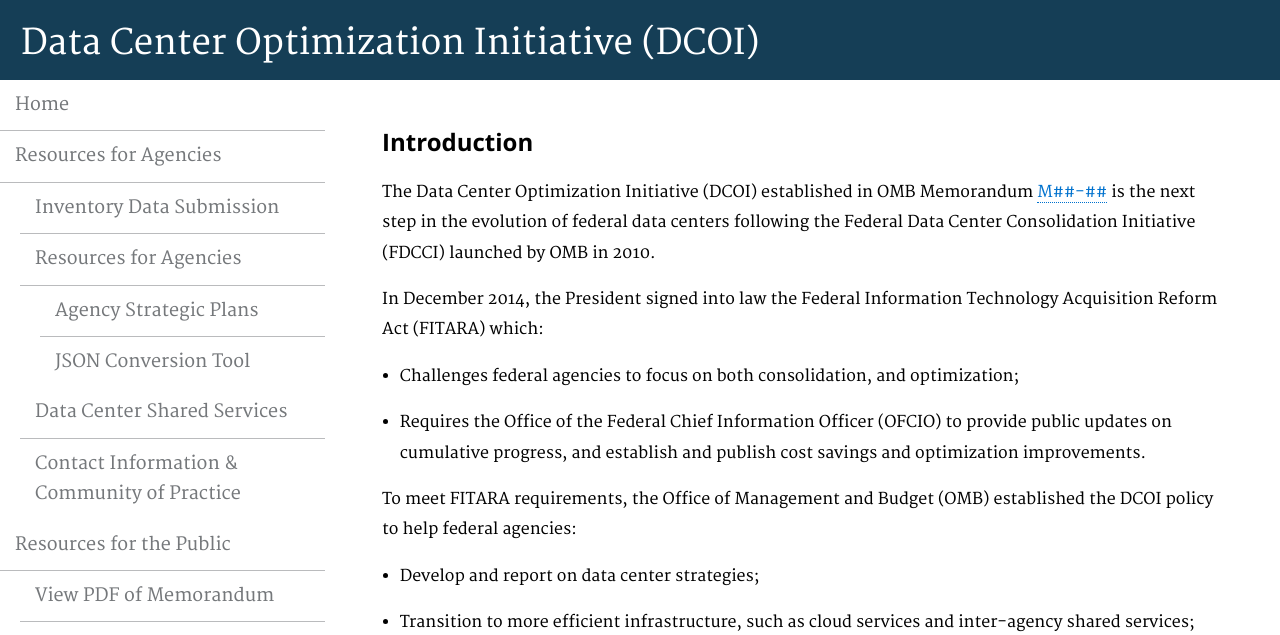
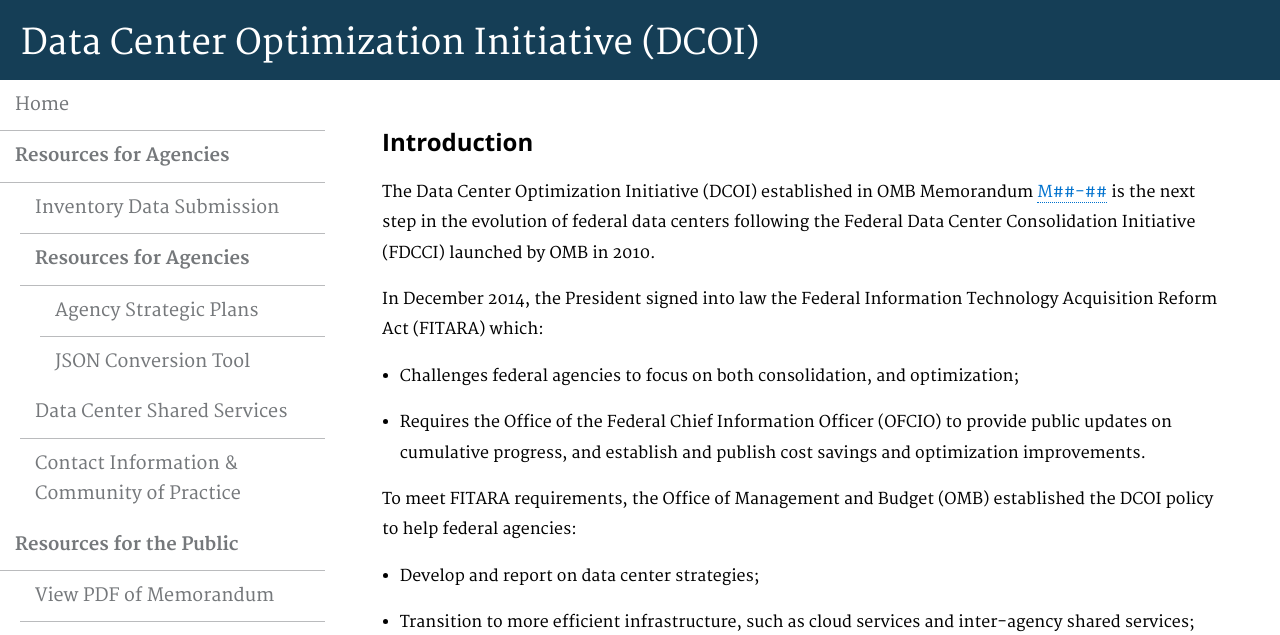
Before and after one commit to ydave-reisys/datacenters, a Jekyll site: the page built from pages/index.html, in a window 1280 px wide. Shown: the top 635 px of the page. Built offline with Jekyll 4.4.1, drawn with Linux system fonts in a browser that asks for light colours; nearby versions of some CDN libraries; Markdown is read by kramdown in place of the engine named in the settings.

Commit message:
sidebar font

```diff
--- a/assets/css/styles.scss
+++ b/assets/css/styles.scss
@@ -352,7 +352,8 @@ a.skip-link:focus {
 li span.sidebar-heading{
   padding: 10px;
   display: block;
-  color:#75787b
+  color:#75787b;
+  font-weight: bolder;
 }
 ul.submenu{
   margin-left: 20px !important;
```
